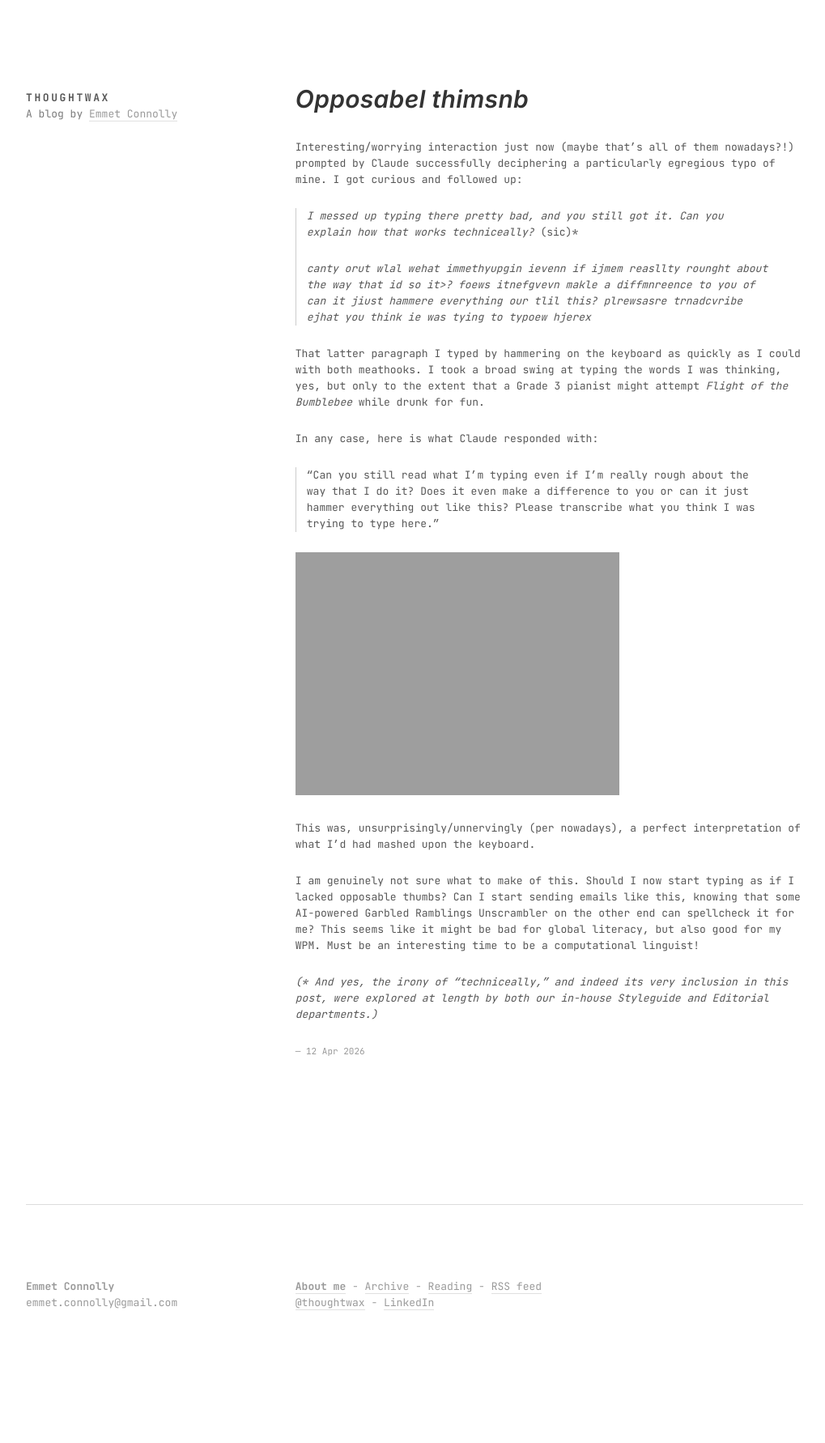
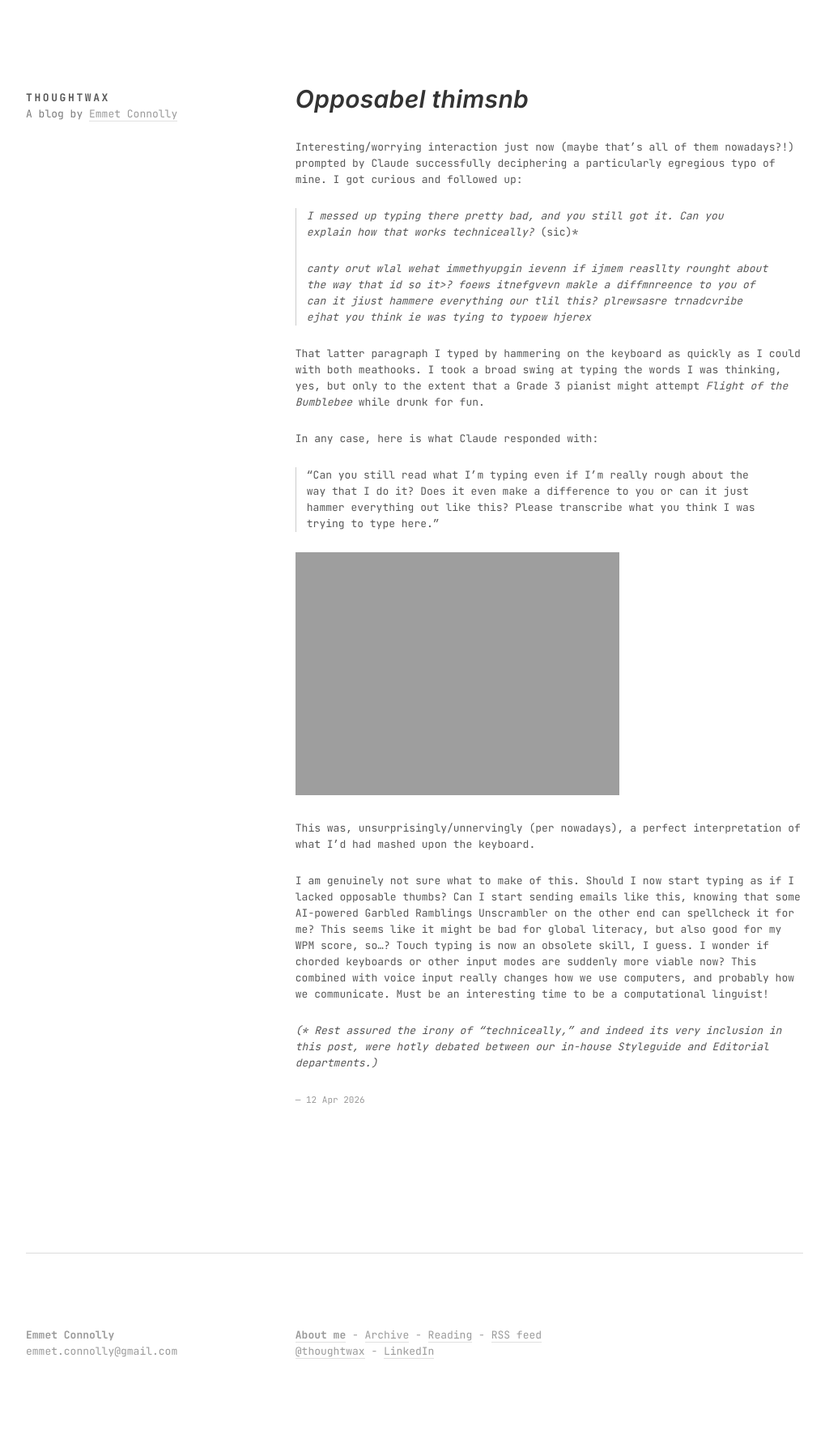
Before and after one commit to thoughtwax/thoughtwax.github.io, a Jekyll site: the page built from _posts/2026-04-12-opposable-thumbs.markdown, in a window 1280 px wide. Shown: the whole page at 81% size, without its empty margins (128-1147 px from the left). Built offline with Jekyll 4.4.1, drawn with Linux system fonts in a browser that asks for light colours; some web fonts are replaced; before the commit the page ends 1722 px from its top, so only the background shows below that.

Commit message:
Update post: Opposabel thimsnb
Co-Authored-By: Claude Opus 4.6 (1M context) <noreply@anthropic.com>

```diff
--- a/_posts/2026-04-12-opposable-thumbs.markdown
+++ b/_posts/2026-04-12-opposable-thumbs.markdown
@@ -20,6 +20,6 @@ In any case, here is what Claude responded with:
 
 This was, unsurprisingly/unnervingly (per nowadays), a perfect interpretation of what I'd had mashed upon the keyboard.
 
-I am genuinely not sure what to make of this. Should I now start typing as if I lacked opposable thumbs? Can I start sending emails like this, knowing that some AI-powered Garbled Ramblings Unscrambler on the other end can spellcheck it for me? This seems like it might be bad for global literacy, but also good for my WPM. Must be an interesting time to be a computational linguist!
+I am genuinely not sure what to make of this. Should I now start typing as if I lacked opposable thumbs? Can I start sending emails like this, knowing that some AI-powered Garbled Ramblings Unscrambler on the other end can spellcheck it for me? This seems like it might be bad for global literacy, but also good for my WPM score, so...? Touch typing is now an obsolete skill, I guess. I wonder if chorded keyboards or other input modes are suddenly more viable now? This combined with voice input really changes how we use computers, and probably how we communicate. Must be an interesting time to be a computational linguist!
 
-_(* And yes, the irony of "techniceally," and indeed its very inclusion in this post, were explored at length by both our in-house Styleguide and Editorial departments.)_
+_(* Rest assured the irony of "techniceally," and indeed its very inclusion in this post, were hotly debated between our in-house Styleguide and Editorial departments.)_
```
